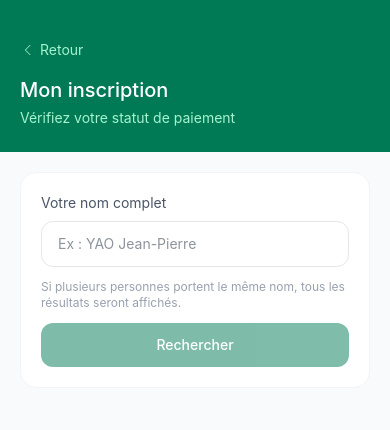
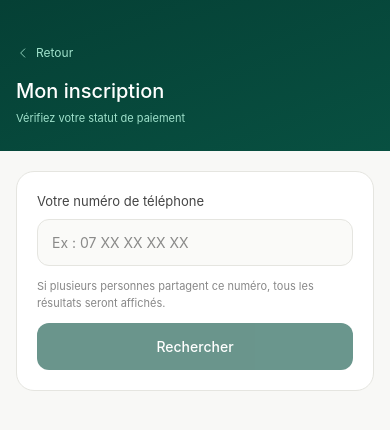
Before and after one commit to tackalobognon-Dass/Camp-Navs, a React (Vite) app: page /suivi in a window 390 px wide. Shown: the top 430 px of the page. Built offline with nearby package versions, Linux system fonts and the light colour scheme.

Commit message:
Suivi par telephone + messages statut différenciés

```diff
--- a/src/pages/public/SuiviPage.jsx
+++ b/src/pages/public/SuiviPage.jsx
@@ -4,36 +4,25 @@ import { supabase } from '../../lib/supabase'
 
 export default function SuiviPage() {
   const navigate = useNavigate()
-  const [nomComplet, setNomComplet] = useState('')
+  const [telephone, setTelephone] = useState('')
   const [resultats, setResultats] = useState([])
   const [loading, setLoading] = useState(false)
   const [rechercheFaite, setRechercheFaite] = useState(false)
-  const [erreur, setErreur] = useState('')
 
   async function handleRecherche() {
-    if (!nomComplet.trim()) return
+    if (!telephone.trim()) return
     setLoading(true)
-    setErreur('')
     setResultats([])
     setRechercheFaite(false)
+    const tel = telephone.replace(/\s/g, '')
     const { data } = await supabase
       .from('inscriptions')
       .select('*')
-      .ilike('nom_complet', `%${nomComplet.trim()}%`)
+      .ilike('telephone', `%${tel}%`)
       .order('created_at', { ascending: false })
     setLoading(false)
     setRechercheFaite(true)
-    if (!data || data.length === 0) {
-      setErreur('Aucune inscription trouvée pour ce nom.')
-    } else {
-      setResultats(data)
-    }
-  }
-
-  const statutConfig = {
-    'payé': { label: 'Payé', bg: '#E1F5EE', color: '#085041' },
-    'en attente': { label: 'En attente', bg: '#FAEEDA', color: '#854F0B' },
-    'partiel': { label: 'Partiel', bg: '#E6F1FB', color: '#185FA5' },
+    setResultats(data || [])
   }
 
   function fraisTotal(r) {
@@ -41,99 +30,147 @@ export default function SuiviPage() {
   }
 
   return (
-    <div className="min-h-screen bg-gray-50 max-w-md mx-auto">
+    <div style={{ minHeight: '100vh', background: '#f8f8f6', maxWidth: 480, margin: '0 auto' }}>
 
       {/* Header */}
-      <div className="bg-emerald-700 text-white px-5 pt-10 pb-6">
-        <button onClick={() => navigate(-1)} className="flex items-center gap-1 text-emerald-200 text-sm mb-4">
-          <svg className="w-4 h-4" fill="none" viewBox="0 0 24 24" stroke="currentColor">
-            <path strokeLinecap="round" strokeLinejoin="round" strokeWidth={1.5} d="M15 19l-7-7 7-7" />
-          </svg>
+      <div style={{ background: 'linear-gradient(160deg,#054035,#085041)', padding: '44px 16px 24px', color: '#fff' }}>
+        <button onClick={() => navigate(-1)} style={{ display: 'flex', alignItems: 'center', gap: 6, color: '#9FE1CB', fontSize: 12, background: 'none', border: 'none', cursor: 'pointer', marginBottom: 14 }}>
+          <svg width="14" height="14" fill="none" viewBox="0 0 24 24" stroke="currentColor" strokeWidth="1.5"><path strokeLinecap="round" strokeLinejoin="round" d="M15 19l-7-7 7-7"/></svg>
           Retour
         </button>
-        <h1 className="text-xl font-medium">Mon inscription</h1>
-        <p className="text-sm text-emerald-200 mt-1">Vérifiez votre statut de paiement</p>
+        <div style={{ fontSize: 20, fontWeight: 500, color: '#fff', marginBottom: 4 }}>Mon inscription</div>
+        <div style={{ fontSize: 11, color: '#9FE1CB' }}>Vérifiez votre statut de paiement</div>
       </div>
 
-      <div className="px-5 py-5">
+      <div style={{ padding: '20px 16px' }}>
 
         {/* Formulaire */}
-        <div className="bg-white rounded-2xl border border-gray-100 p-5 mb-4">
-          <label className="block text-sm text-gray-600 mb-2">Votre nom complet</label>
+        <div style={{ background: '#fff', borderRadius: 18, border: '0.5px solid #e5e5e0', padding: 20, marginBottom: 16 }}>
+          <label style={{ display: 'block', fontSize: 13, color: '#444', marginBottom: 8 }}>Votre numéro de téléphone</label>
           <input
-            type="text"
-            value={nomComplet}
-            onChange={e => setNomComplet(e.target.value)}
+            type="tel"
+            value={telephone}
+            onChange={e => setTelephone(e.target.value)}
             onKeyDown={e => e.key === 'Enter' && handleRecherche()}
-            placeholder="Ex : YAO Jean-Pierre"
-            className="w-full border border-gray-200 rounded-xl px-4 py-3 text-sm text-gray-800 bg-white outline-none focus:border-emerald-400 mb-3"
+            placeholder="Ex : 07 XX XX XX XX"
+            style={{ width: '100%', border: '0.5px solid #e5e5e0', borderRadius: 12, padding: '12px 14px', fontSize: 14, color: '#1a1a1a', background: '#fafaf8', outline: 'none', marginBottom: 12 }}
           />
-          <p className="text-xs text-gray-400 mb-3">Si plusieurs personnes portent le même nom, tous les résultats seront affichés.</p>
-          <button
-            onClick={handleRecherche}
-            disabled={loading || !nomComplet.trim()}
-            className="w-full bg-emerald-700 text-white text-sm font-medium py-3 rounded-xl disabled:opacity-50"
-          >
+          <p style={{ fontSize: 11, color: '#888', marginBottom: 12 }}>
+            Si plusieurs personnes partagent ce numéro, tous les résultats seront affichés.
+          </p>
+          <button onClick={handleRecherche} disabled={loading || !telephone.trim()}
+            style={{ width: '100%', background: '#085041', color: '#fff', border: 'none', borderRadius: 12, padding: '13px', fontSize: 14, fontWeight: 500, cursor: 'pointer', opacity: loading || !telephone.trim() ? 0.6 : 1 }}>
             {loading ? 'Recherche...' : 'Rechercher'}
           </button>
         </div>
 
-        {/* Erreur */}
-        {erreur && rechercheFaite && (
-          <div className="bg-red-50 border border-red-100 rounded-2xl p-4 mb-4">
-            <p className="text-sm text-red-600">{erreur}</p>
-          </div>
-        )}
-
-        {/* Résultats multiples */}
-        {resultats.length > 1 && (
-          <div className="mb-4">
-            <p className="text-xs text-gray-400 mb-2">{resultats.length} inscription(s) trouvée(s)</p>
+        {/* Aucun résultat */}
+        {rechercheFaite && resultats.length === 0 && (
+          <div style={{ background: '#FCEBEB', border: '0.5px solid #F09595', borderRadius: 16, padding: '16px 18px', textAlign: 'center' }}>
+            <div style={{ fontSize: 24, marginBottom: 8 }}>🔍</div>
+            <p style={{ fontSize: 13, color: '#A32D2D', fontWeight: 500, marginBottom: 4 }}>Aucune inscription trouvée</p>
+            <p style={{ fontSize: 11, color: '#993C1D' }}>
+              Vérifiez votre numéro ou inscrivez-vous si ce n'est pas encore fait.
+            </p>
           </div>
         )}
 
         {/* Résultats */}
-        <div className="space-y-4">
-          {resultats.map((r) => {
+        {resultats.length > 1 && (
+          <p style={{ fontSize: 11, color: '#888', marginBottom: 8 }}>{resultats.length} inscription(s) trouvée(s)</p>
+        )}
+
+        <div style={{ display: 'flex', flexDirection: 'column', gap: 14 }}>
+          {resultats.map(r => {
             const total = fraisTotal(r)
-            const reste = Math.max(total - (r.montant_paye || 0), 0)
-            const sc = statutConfig[r.statut_paiement] || { label: r.statut_paiement, bg: '#f0f0f0', color: '#666' }
+            const paye = r.montant_paye || 0
+            const reste = Math.max(total - paye, 0)
+            const statut = r.statut_paiement
+
             return (
-              <div key={r.id} className="bg-white rounded-2xl border border-gray-100 p-5">
-                <div className="flex items-center gap-3 mb-4 pb-4 border-b border-gray-50">
-                  <div className="w-12 h-12 bg-emerald-50 rounded-full flex items-center justify-center">
-                    <span className="text-lg font-medium text-emerald-700">{r.nom_complet.charAt(0)}</span>
+              <div key={r.id} style={{ background: '#fff', borderRadius: 18, border: '0.5px solid #e5e5e0', overflow: 'hidden' }}>
+
+                {/* En-tête campeur */}
+                <div style={{ padding: '14px 16px', borderBottom: '0.5px solid #e5e5e0', display: 'flex', alignItems: 'center', gap: 12 }}>
+                  <div style={{ width: 44, height: 44, background: '#E1F5EE', borderRadius: '50%', display: 'flex', alignItems: 'center', justifyContent: 'center', flexShrink: 0 }}>
+                    <span style={{ fontSize: 16, fontWeight: 600, color: '#085041' }}>{r.nom_complet?.charAt(0)}</span>
                   </div>
                   <div>
-                    <p className="text-sm font-medium text-gray-800">{r.nom_complet}</p>
-                    <p className="text-xs text-gray-400">{r.tranche_age}</p>
-                    {r.lieu_habitation && <p className="text-xs text-gray-400">{r.lieu_habitation}</p>}
+                    <p style={{ fontSize: 14, fontWeight: 500, color: '#1a1a1a' }}>{r.nom_complet}</p>
+                    <p style={{ fontSize: 11, color: '#888', marginTop: 2 }}>{r.tranche_age}</p>
                   </div>
                 </div>
 
-                {[
-                  { label: 'Statut', value: <span className="text-xs font-medium px-2 py-1 rounded-full" style={{ background: sc.bg, color: sc.color }}>{sc.label}</span> },
-                  { label: 'Frais total', value: `${total.toLocaleString()} FCFA` },
-                  { label: 'Montant payé', value: `${(r.montant_paye || 0).toLocaleString()} FCFA` },
-                  { label: 'Reste à payer', value: <span className="text-sm font-medium text-emerald-700">{reste.toLocaleString()} FCFA</span> },
-                  { label: 'Inscrit le', value: new Date(r.created_at).toLocaleDateString('fr-FR', { day: 'numeric', month: 'long', year: 'numeric' }) },
-                ].map(({ label, value }) => (
-                  <div key={label} className="flex items-center justify-between py-3 border-b border-gray-50 last:border-0">
-                    <span className="text-sm text-gray-500">{label}</span>
-                    <span className="text-sm text-gray-800">{value}</span>
-                  </div>
-                ))}
+                {/* Infos paiement */}
+                <div style={{ padding: '12px 16px' }}>
+                  {[
+                    { label: 'Frais total', val: `${total.toLocaleString()} FCFA` },
+                    { label: 'Montant payé', val: `${paye.toLocaleString()} FCFA` },
+                    { label: 'Reste à payer', val: `${reste.toLocaleString()} FCFA`, bold: true, color: reste === 0 ? '#085041' : '#854F0B' },
+                    { label: 'Inscrit le', val: new Date(r.created_at).toLocaleDateString('fr-FR', { day: 'numeric', month: 'long', year: 'numeric' }) },
+                  ].map(({ label, val, bold, color }) => (
+                    <div key={label} style={{ display: 'flex', justifyContent: 'space-between', alignItems: 'center', padding: '8px 0', borderBottom: '0.5px solid #f0f0ee' }}>
+                      <span style={{ fontSize: 12, color: '#888' }}>{label}</span>
+                      <span style={{ fontSize: 13, fontWeight: bold ? 600 : 400, color: color || '#1a1a1a' }}>{val}</span>
+                    </div>
+                  ))}
+                </div>
 
-                {reste > 0 && (
-                  <div className="mt-4 bg-amber-50 rounded-xl p-3">
-                    <p className="text-xs text-amber-700 font-medium mb-1">Finaliser le paiement</p>
-                    <p className="text-xs text-amber-600">
-                      Envoyez <strong>{reste.toLocaleString()} FCFA</strong> via Wave ou Orange Money :<br />
-                      Bureau des Navigateurs : <strong>07 78 48 48 79</strong><br />
-                      Mme OBODJI : <strong>07 09 62 62 65</strong>
+                {/* Message selon statut */}
+                {statut === 'payé' && (
+                  <div style={{ margin: '0 14px 14px', background: '#E1F5EE', borderRadius: 12, padding: '14px 16px' }}>
+                    <div style={{ fontSize: 22, marginBottom: 6 }}>🎉</div>
+                    <p style={{ fontSize: 13, fontWeight: 600, color: '#085041', marginBottom: 4 }}>Paiement confirmé !</p>
+                    <p style={{ fontSize: 11, color: '#0F6E56', lineHeight: 1.6 }}>
+                      Votre place au Camp-Navs 2026 est réservée. Nous avons hâte de vous accueillir à La Sablière le 23 août !
                     </p>
                   </div>
                 )}
+
+                {statut === 'partiel' && (
+                  <div style={{ margin: '0 14px 14px', background: '#E6F1FB', borderRadius: 12, padding: '14px 16px' }}>
+                    <div style={{ fontSize: 22, marginBottom: 6 }}>⏳</div>
+                    <p style={{ fontSize: 13, fontWeight: 600, color: '#185FA5', marginBottom: 4 }}>Paiement partiel reçu</p>
+                    <p style={{ fontSize: 11, color: '#185FA5', lineHeight: 1.6 }}>
+                      Il vous reste <strong>{reste.toLocaleString()} FCFA</strong> à payer pour confirmer votre place.
+                      Envoyez le solde via Wave ou Orange Money :
+                    </p>
+                    <div style={{ marginTop: 10, display: 'flex', flexDirection: 'column', gap: 6 }}>
+                      <div style={{ background: '#fff', borderRadius: 8, padding: '8px 10px' }}>
+                        <p style={{ fontSize: 10, color: '#888', marginBottom: 2 }}>Bureau des Navigateurs</p>
+                        <p style={{ fontSize: 13, fontWeight: 600, color: '#085041' }}>07 78 48 48 79</p>
+                      </div>
+                      <div style={{ background: '#fff', borderRadius: 8, padding: '8px 10px' }}>
+                        <p style={{ fontSize: 10, color: '#888', marginBottom: 2 }}>Mme OBODJI</p>
+                        <p style={{ fontSize: 13, fontWeight: 600, color: '#085041' }}>07 09 62 62 65</p>
+                      </div>
+                    </div>
+                  </div>
+                )}
+
+                {statut === 'en attente' && (
+                  <div style={{ margin: '0 14px 14px', background: '#FAEEDA', borderRadius: 12, padding: '14px 16px' }}>
+                    <div style={{ fontSize: 22, marginBottom: 6 }}>💰</div>
+                    <p style={{ fontSize: 13, fontWeight: 600, color: '#854F0B', marginBottom: 4 }}>Paiement en attente</p>
+                    <p style={{ fontSize: 11, color: '#6B3D00', lineHeight: 1.6 }}>
+                      Votre inscription est enregistrée. Envoyez <strong>{total.toLocaleString()} FCFA</strong> via Wave ou Orange Money pour confirmer votre place :
+                    </p>
+                    <div style={{ marginTop: 10, display: 'flex', flexDirection: 'column', gap: 6 }}>
+                      <div style={{ background: '#fff', borderRadius: 8, padding: '8px 10px' }}>
+                        <p style={{ fontSize: 10, color: '#888', marginBottom: 2 }}>Bureau des Navigateurs</p>
+                        <p style={{ fontSize: 13, fontWeight: 600, color: '#085041' }}>07 78 48 48 79</p>
+                      </div>
+                      <div style={{ background: '#fff', borderRadius: 8, padding: '8px 10px' }}>
+                        <p style={{ fontSize: 10, color: '#888', marginBottom: 2 }}>Mme OBODJI</p>
+                        <p style={{ fontSize: 13, fontWeight: 600, color: '#085041' }}>07 09 62 62 65</p>
+                      </div>
+                    </div>
+                    <p style={{ fontSize: 10, color: '#854F0B', marginTop: 8, fontStyle: 'italic' }}>
+                      Après paiement, confirmez par WhatsApp en envoyant votre nom et votre reçu.
+                    </p>
+                  </div>
+                )}
+
               </div>
             )
           })}
```
